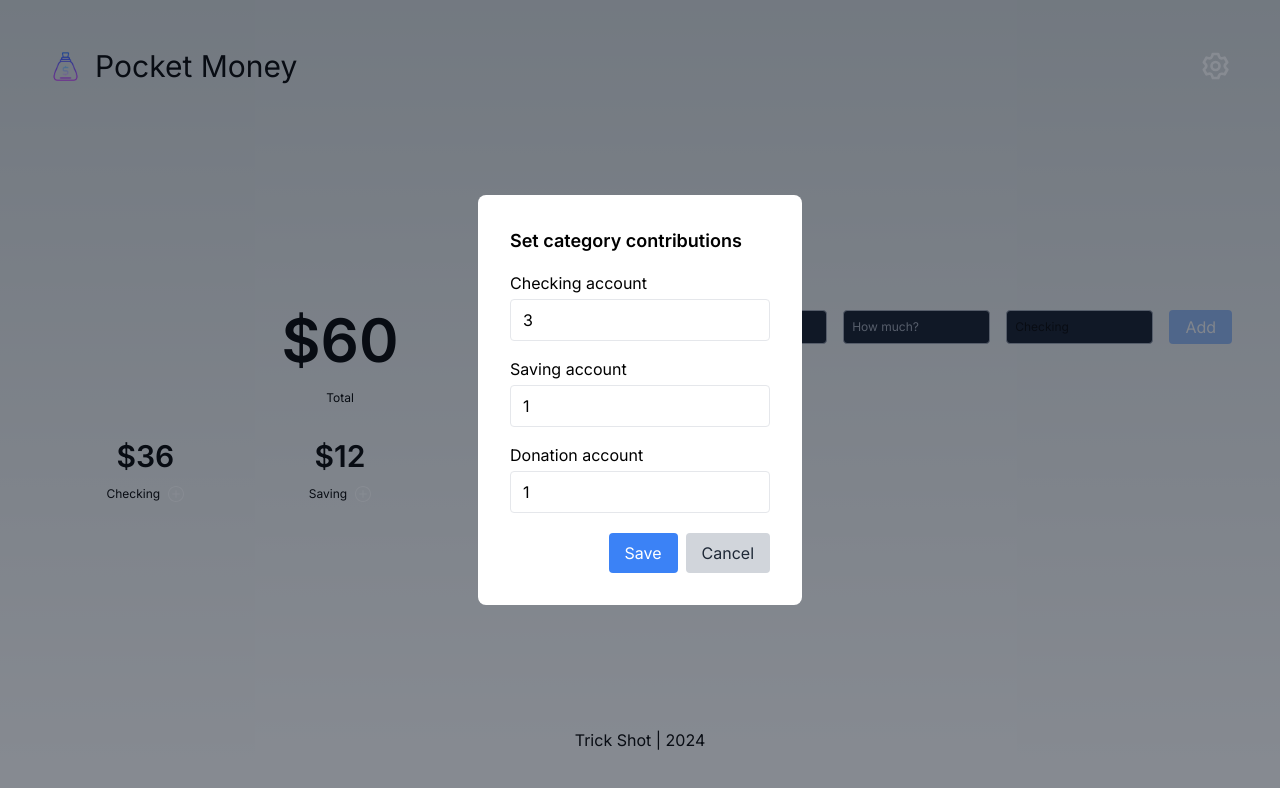
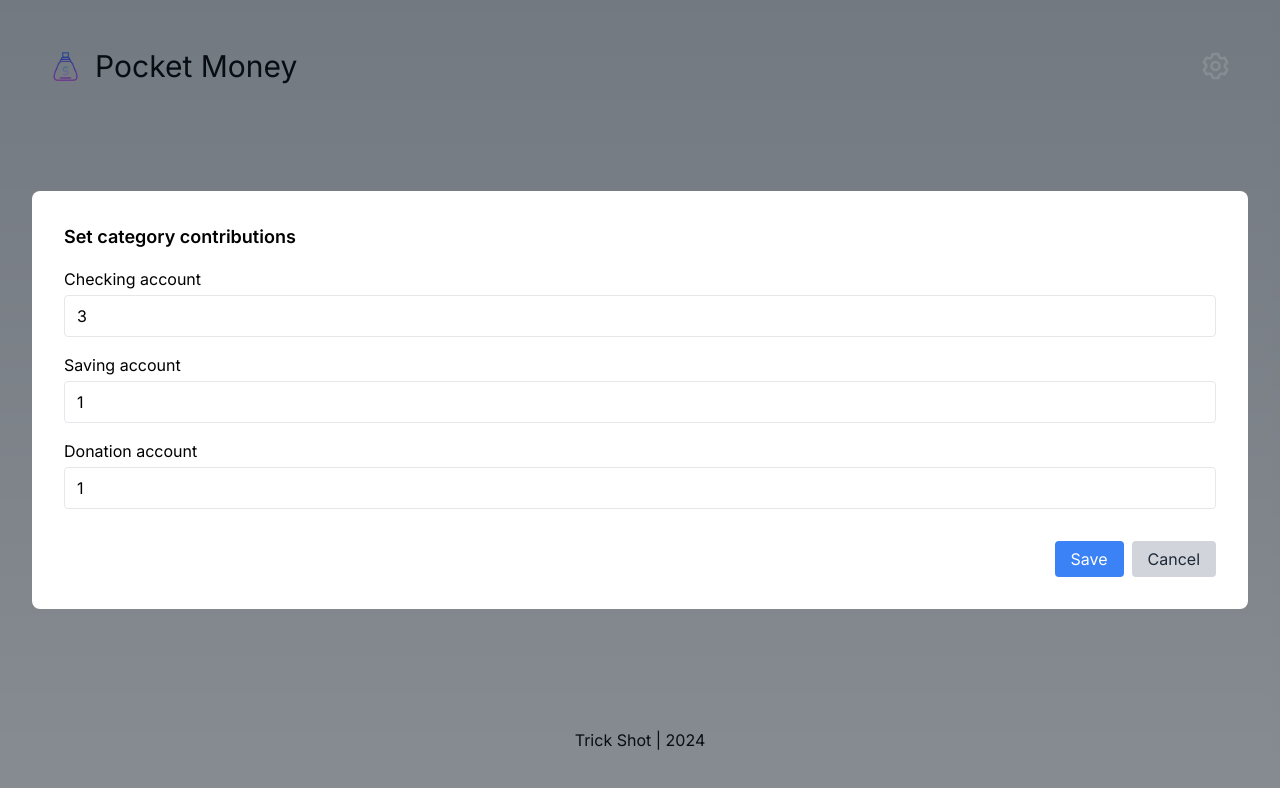
Before and after one commit to ameyakoshti/pocket-money, a Next.js app: page / in a window 1280 px wide. Both pictures are taken after a click on the button 1216 px from the left and 66 px from the top of the page. Shown: the top 788 px of the page. Built offline with nearby package versions, Linux system fonts and the light colour scheme.

Commit message:
fix(settings): modal and button css

```diff
--- a/src/components/funds/index.tsx
+++ b/src/components/funds/index.tsx
@@ -65,7 +65,7 @@ const Funds: React.FC<ChildComponentProps> = ({ updateAmount, account }) => {
           <div className="bg-white p-8 m-8 rounded-lg">
             <div className="flex items-center justify-between">
               <h2 className="text-lg font-semibold mb-4 text-black">
-                {account} account
+                Add funds to {account} account
               </h2>
               <div className="mr-[-20px] mt-[-50px]">
                 <button onClick={handleDone}>
@@ -79,8 +79,8 @@ const Funds: React.FC<ChildComponentProps> = ({ updateAmount, account }) => {
                     <path
                       d="M20 20L4 4.00003M20 4L4.00002 20"
                       stroke="#000000"
-                      stroke-width="2"
-                      stroke-linecap="round"
+                      strokeWidth="2"
+                      strokeLinecap="round"
                     />
                   </svg>
                 </button>
--- a/src/components/settings/index.tsx
+++ b/src/components/settings/index.tsx
@@ -51,7 +51,7 @@ const Settings: React.FC<ChildComponentProps> = ({ updateAmount }) => {
       </button>
       {showModal && (
         <div className="fixed inset-0 flex items-center justify-center bg-gray-900 bg-opacity-50 z-50">
-          <div className="bg-white p-8 rounded-lg">
+          <div className="w-full bg-white p-8 m-8 rounded-lg">
             <h2 className="text-lg font-semibold mb-4 text-black">
               Set category contributions
             </h2>
@@ -91,16 +91,16 @@ const Settings: React.FC<ChildComponentProps> = ({ updateAmount }) => {
                 />
               </div>
             </div>
-            <div className="mt-5 flex justify-end">
+            <div className="mt-8 flex justify-end">
               <button
                 onClick={handleSave}
-                className="bg-blue-500 text-white px-4 py-2 mr-2 rounded hover:bg-blue-600"
+                className="bg-blue-500 text-white px-4 py-1.5 mr-2 rounded hover:bg-blue-600"
               >
                 Save
               </button>
               <button
                 onClick={handleCancel}
-                className="bg-gray-300 text-gray-800 px-4 py-2 rounded hover:bg-gray-400"
+                className="bg-gray-300 text-gray-800 px-4 py-1.5 rounded hover:bg-gray-400"
               >
                 Cancel
               </button>
```
